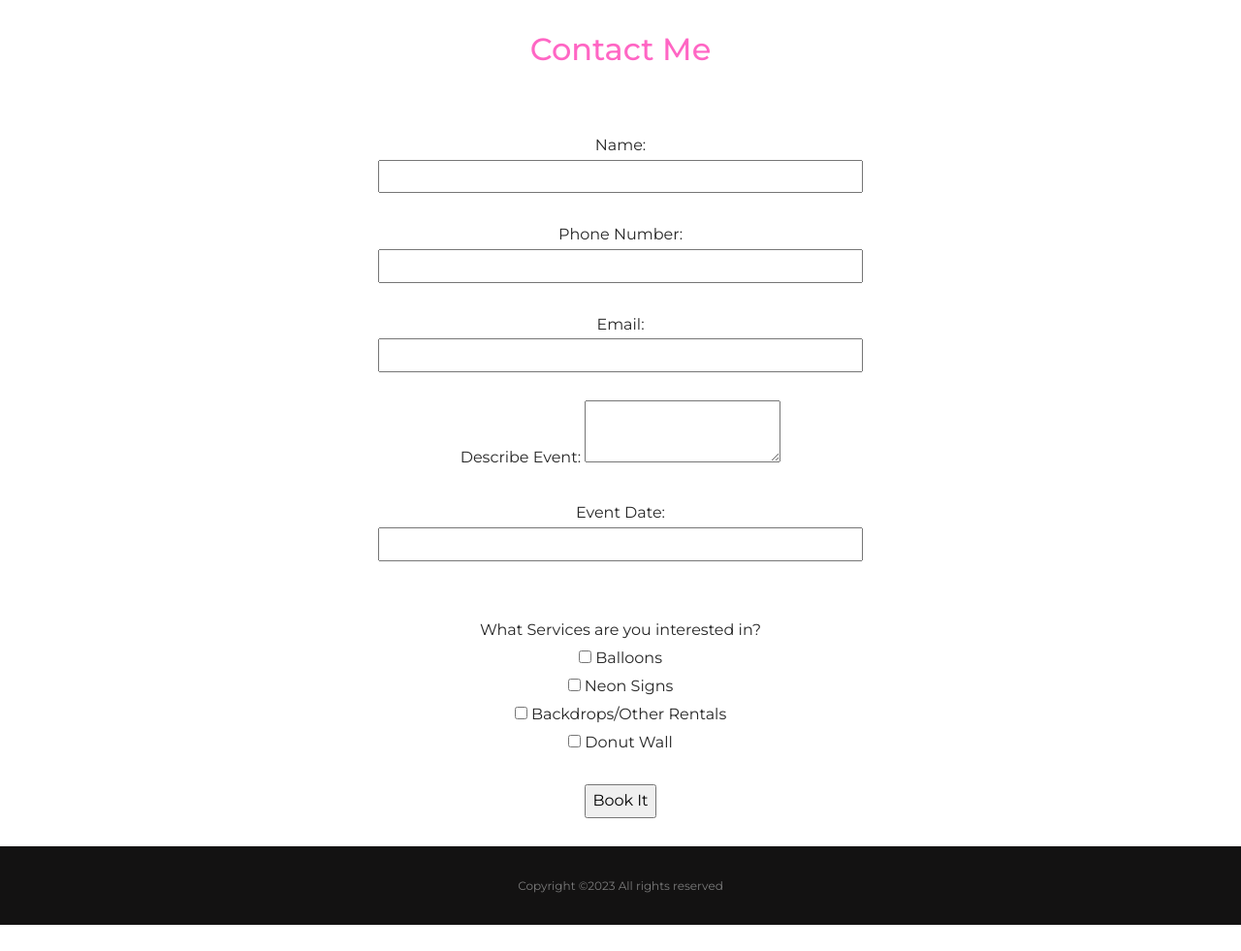
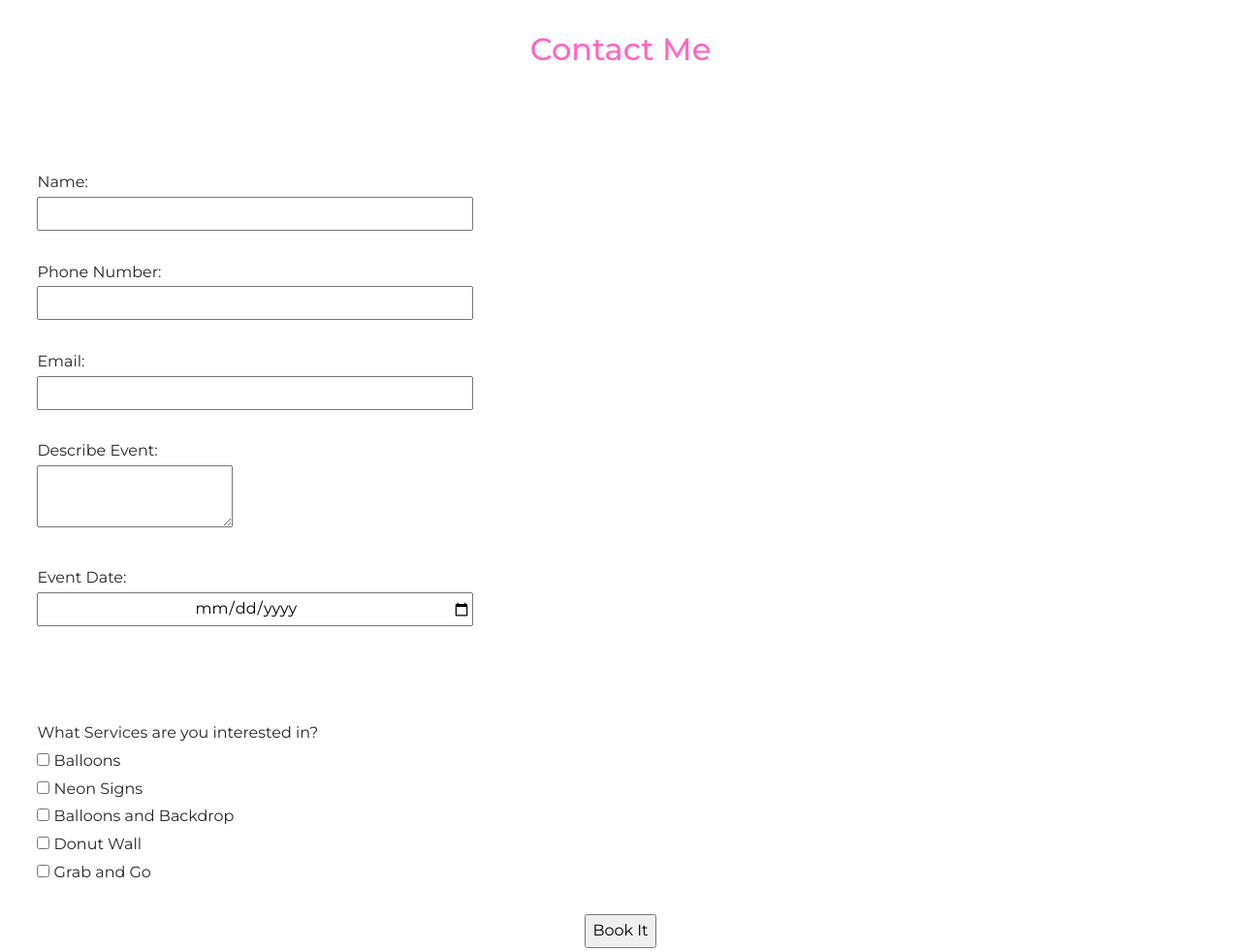
Before and after one commit to bdevine10/bdevine10.github.io, a plain HTML site: page book-now.html in a window 1280 px wide. Shown: the part 197-1178 px from the top of the page at 97% size. Before the commit the page ends 1151 px from the top, so only its background shows below. Drawn offline with Linux system fonts and the light colour scheme.

Commit message:
committing changes to book now page

```diff
--- a/book-now.html
+++ b/book-now.html
@@ -80,26 +80,24 @@
             </div><!-- .container -->
         </div><!-- .nav-bar -->
     </header><!-- .site-header -->
-<form method="post" name="booknowform" action="./PHPMailer/examples/book-to-email.php">
-                <div style="text-align: center;">
-            <br><h2 style="color: #FF66C4;">Contact Me</h2><br><br>
+<form method="post" name="booknowform">
+            <br><h2 style="color: #FF66C4; text-align: center;">Contact Me</h2><br><br>
     <div class="formcontainer">
-
-    Name: <input style="text-align: center;" type="text" name="name"><br><br>
-    Phone Number: <input style="text-align: center;" type="text" name="phonenumber"><br><br>
-    Email: <input type="text" name="email"><br><br>
-    Describe Event: <textarea rows="2" name="describeevent"></textarea><br><br>
-    Event Date: <input type="text" name="eventdate"><br><br><br>
-</div></div>
-<div style="text-align: center;">
+    Name: <br><input type="text" name="name"><br><br>
+    Phone Number: <br><input type="text" name="phonenumber"><br><br>
+    Email: <br><input type="text" name="email"><br><br>
+    Describe Event: <br><textarea rows="2" name="describeevent"></textarea><br><br>
+    Event Date: <br><input type="date" name="eventdate"><br><br><br>
+</div>
+<div style="text-align: left; margin-left: 3%;">
     What Services are you interested in? <br>
         <input type="checkbox" name="balloonscheck"> Balloons<br>
         <input type="checkbox" name="marqueescheck"> Neon Signs<br>
-        <input type="checkbox" name="backdropcheck"> Backdrops/Other Rentals<br>
+        <input type="checkbox" name="backdropcheck"> Balloons and Backdrop<br>
         <input type="checkbox" name="donutcheck"> Donut Wall<br>
-    <br>
-        <input type="submit" value="Book It"><br><br>
-</div>
+        <input type="checkbox" name="donutcheck"> Grab and Go<br>
+    <br></div>
+        <div style="text-align: center;"> <input type="submit" value="Book It"></div><br><br>
 </form>
 
 
--- a/style.css
+++ b/style.css
@@ -11,7 +11,21 @@ img {max-width:100%;
 }
 .port-images {
 margin-left: 30%;
+margin-right: 30%;
 width:500px;
+}
+
+.formcontainer{
+    display: inline-block;
+    width: 600px;
+    clear: both;
+    margin: 3%;
+}
+
+.formcontainer input{
+    text-align: center;
+    width: 75%;
+    clear: both;
 }
 /*--------------------------------------------------------------
 # Links
@@ -220,18 +234,6 @@ a:hover, a:active {
     }
 }
 
-.formcontainer{
-    display: inline-block;
-    width: 500px;
-    clear: both;
-}
-
-.formcontainer input{
-    text-align: center;
-    width: 100%;
-    clear: both;
-}
-
 
 .site-navigation ul li a:hover,
 .site-navigation ul li.current-menu-item a {
```
